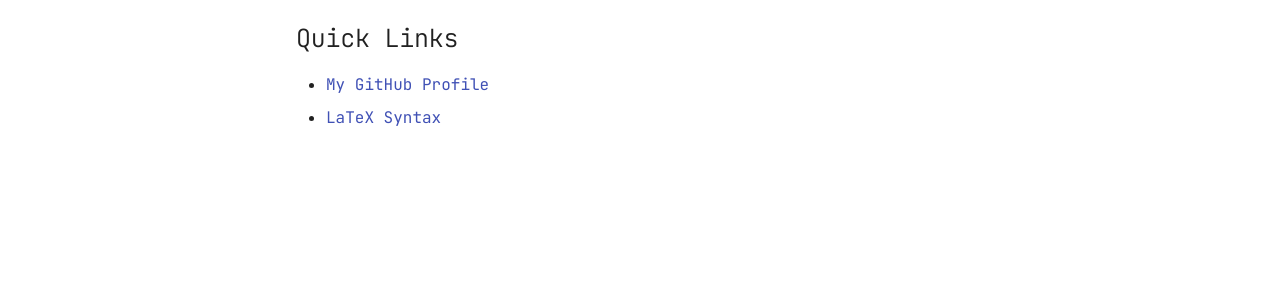
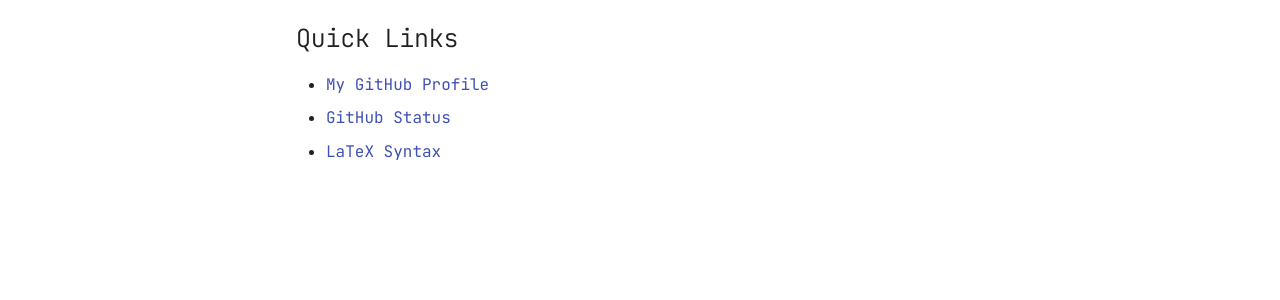
Before and after one commit to QiuHong-1202/CS-Document, an MkDocs documentation site: the page built from docs/index.md, in a window 1280 px wide. Shown: the part 208-508 px from the top of the page. Built offline with MkDocs 1.6.1 and Material for MkDocs 9.7.7, drawn with Linux system fonts in a browser that asks for light colours; nearby versions of some CDN libraries; comment, search, counter and statistics services are not loaded.

Commit message:
docs: add link

```diff
--- a/docs/index.md
+++ b/docs/index.md
@@ -8,4 +8,5 @@ statistics: true
 ## Quick Links
 
 - [My GitHub Profile](https://github.com/QiuHong-1202)
+- [GitHub Status](https://www.githubstatus.com/)
 - [LaTeX Syntax](https://qiuhong-1202.github.io/Tutorial/LaTeX/)
```
